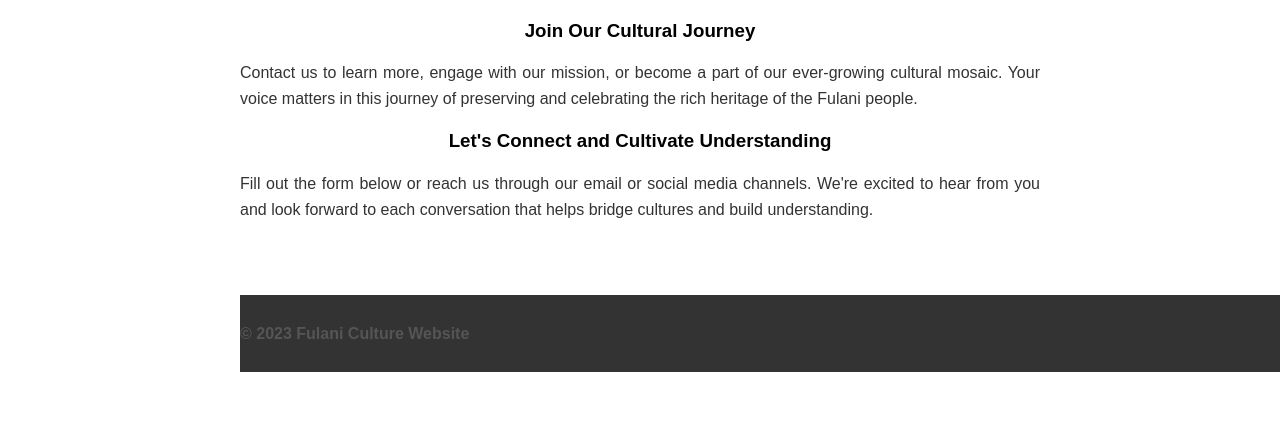
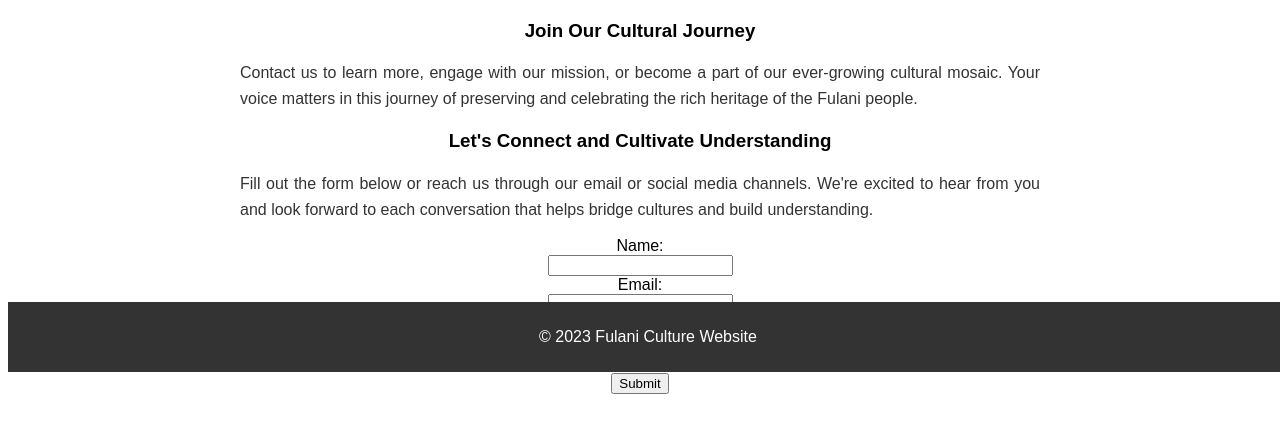
Before and after one commit to Codewithjalloh/Pulaar, a Flask app: page /contact_us in a window 1280 px wide. Shown: the part 428-850 px from the top of the page. Before the commit the page ends 800 px from the top, so only its background shows below. Run offline with Flask 3, Linux system fonts and the light colour scheme.

Commit message:
Update contact_us.html form added

```diff
--- a/templates/contact_us.html
+++ b/templates/contact_us.html
@@ -62,6 +62,22 @@
         conversation that helps bridge cultures and build understanding.
       </p>
 
+      <form id="contactForm">
+        <label for="name">Name:</label><br />
+        <input type="text" id="name" name="name" required /><br />
+
+        <label for="email">Email:</label><br />
+        <input type="email" id="email" name="email" required /><br />
+
+        <label for="message">Message:</label><br />
+        <textarea id="message" name="message" required></textarea><br />
+
+        <input type="submit" value="Submit" class="btn btn-primary" />
+      </form>
+
+      <div id="formOutput" class="form-output"></div>
+    </main>
+
     <!-- Footer same as index.html -->
     <footer>
       <p>&copy; 2023 Fulani Culture Website</p>
```
